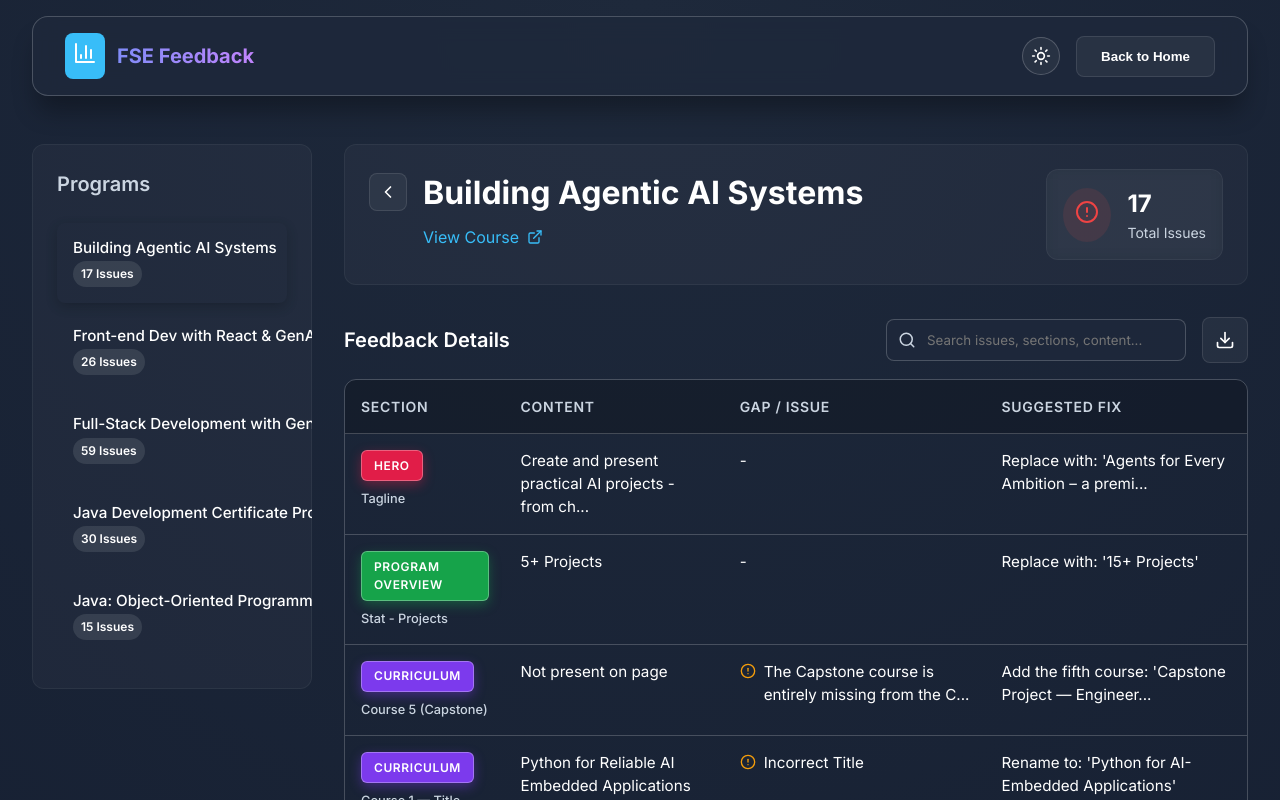
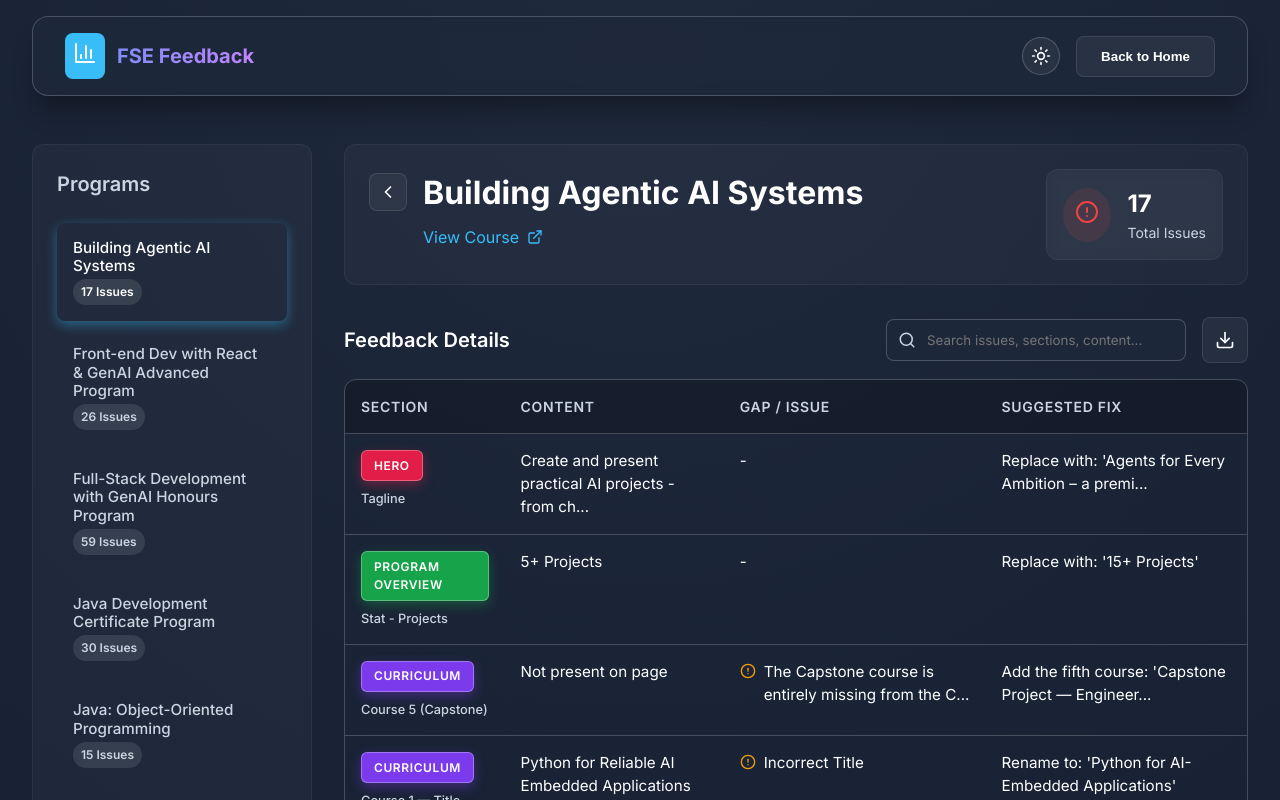
Before and after one commit to NanditaVora/website-feedback-dashboard, a React (Vite) app: page / in a window 1280 px wide. Both pictures are taken after a click on the button "Go to Dashboard". Shown: the top 800 px of the page. Built offline with nearby package versions, Linux system fonts and the light colour scheme.

Commit message:
style: Sidebar text wrapping and vibrant active state

```diff
--- a/src/components/Dashboard.jsx
+++ b/src/components/Dashboard.jsx
@@ -62,7 +62,7 @@ const Dashboard = ({ data, selectedProgramId, setSelectedProgramId }) => {
           opacity: isSidebarOpen ? 1 : 0,
           marginRight: isSidebarOpen ? '2rem' : '0px'
         }}>
-          <div className="glass-panel" style={{ height: 'fit-content', whiteSpace: 'nowrap' }}>
+          <div className="glass-panel" style={{ height: 'fit-content' }}>
             <div style={{ display: 'flex', justifyContent: 'space-between', alignItems: 'center', marginBottom: '1.5rem' }}>
               <h2 style={{ fontSize: '1.25rem', fontWeight: '600', color: 'var(--text-secondary)' }}>Programs</h2>
             </div>
--- a/src/index.css
+++ b/src/index.css
@@ -202,23 +202,26 @@ body {
   padding: 1rem;
   margin-bottom: 0.5rem;
   border-radius: 8px;
-  color: #ffffff; /* Maximum brightness for sidebar names */
+  color: #cbd5e1; /* Slightly softer for inactive */
   font-weight: 500;
   cursor: pointer;
   transition: all 0.2s ease;
   border: 1px solid transparent;
+  white-space: normal; /* Allow wrapping */
+  word-break: break-word;
 }
 
 .nav-item:hover {
-  background: rgba(255, 255, 255, 0.15);
+  background: rgba(255, 255, 255, 0.1);
   color: #ffffff;
 }
 
 .nav-item.active {
-  background: linear-gradient(135deg, rgba(56, 189, 248, 0.4), rgba(59, 130, 246, 0.4));
+  background: linear-gradient(135deg, #38bdf8, #4f46e5);
   color: #ffffff;
-  border-color: rgba(56, 189, 248, 0.6);
-  box-shadow: 0 4px 12px rgba(0, 0, 0, 0.2);
+  font-weight: 700;
+  border-color: rgba(255, 255, 255, 0.2);
+  box-shadow: 0 4px 12px rgba(56, 189, 248, 0.4);
 }
 
 .badge {
```
